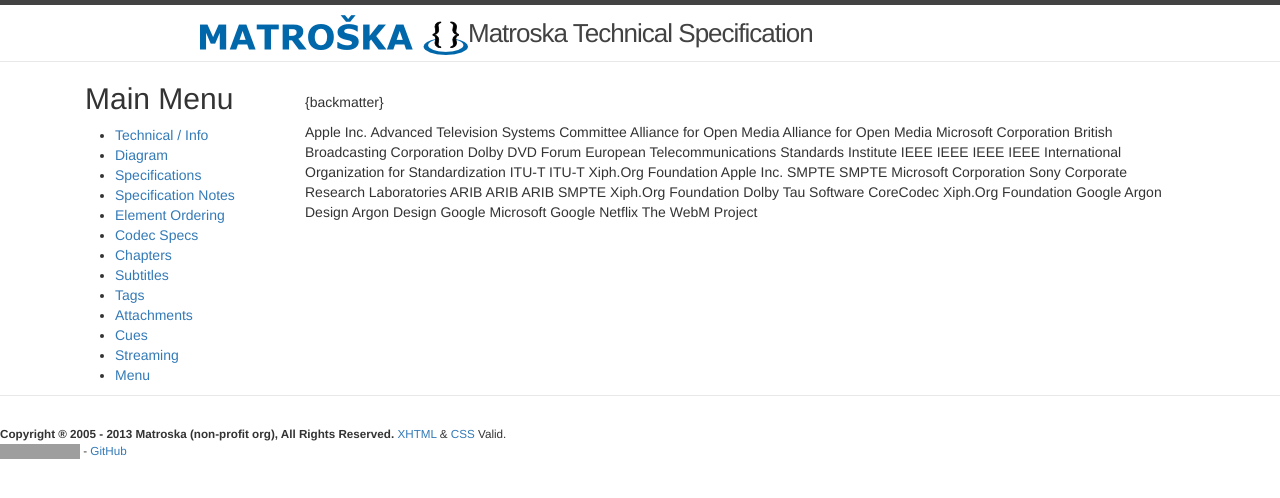
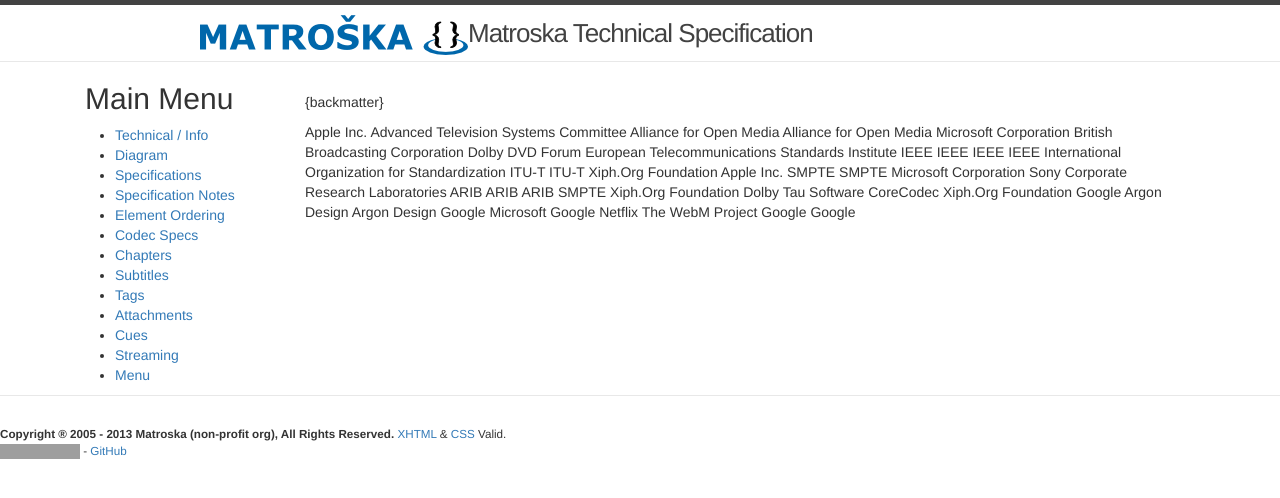
Before and after one commit to ietf-wg-cellar/matroska-specification, a Jekyll site: the page built from rfc_backmatter_codec.md, in a window 1280 px wide. Shown: the top 498 px of the page. Built offline with Jekyll 4.4.1, drawn with Linux system fonts in a browser that asks for light colours; our own code applies the rules of GitHub Pages for plain Markdown files; grey boxes are pictures that could not be loaded.

Commit message:
add a reference to the original WebVTT in WebM spec

```diff
--- a/rfc_backmatter_codec.md
+++ b/rfc_backmatter_codec.md
@@ -383,3 +383,12 @@
     <date year="2023" month="October" day="16"/>
   </front>
 </reference>
+
+<reference anchor="WebM-WebVTT" target="https://wiki.webmproject.org/webm-metadata/temporal-metadata/webvtt-in-webm">
+  <front>
+    <title>WebVTT in WebM</title>
+    <author fullname='Matthew Heaney'><organization>Google</organization></author>
+    <author fullname='Frank Galligan'><organization>Google</organization></author>
+    <date year="2012" month="February" day="01"/>
+  </front>
+</reference>
```
Also changed, not shown: subtitles.md (+1 -1 lines).
